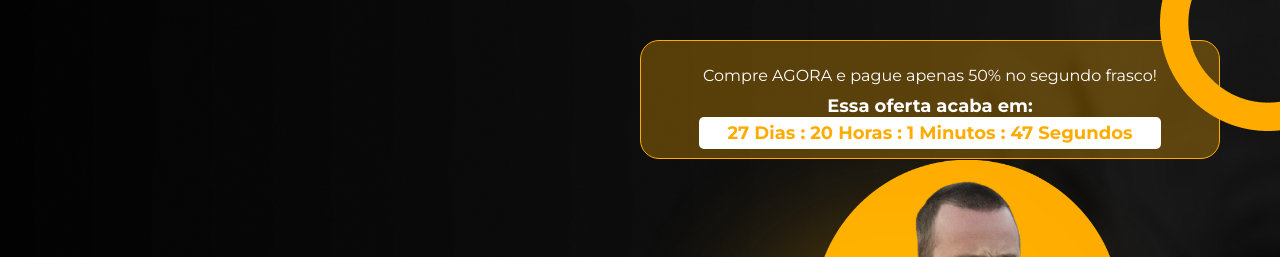
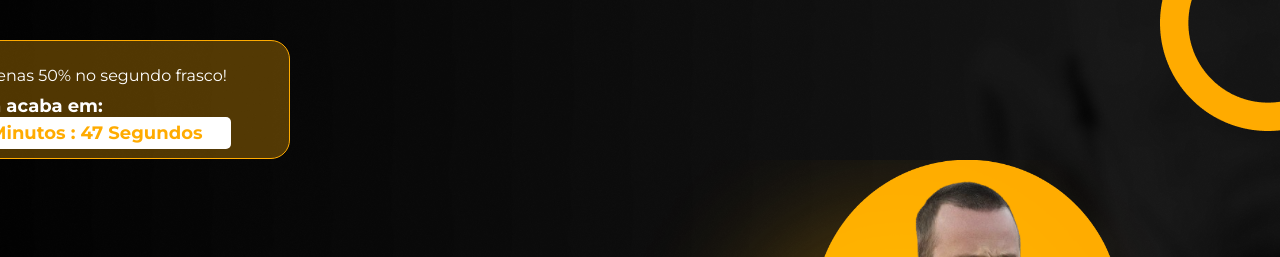
Before and after one commit to Josedev21/breaking-lading-page, a website built with Parcel: page src/index.html in a window 1280 px wide. Shown: the top 257 px of the page. Built offline with nearby package versions, Linux system fonts and the light colour scheme.

Commit message:
ajustando contador

```diff
--- a/src/styles/_components/_time.scss
+++ b/src/styles/_components/_time.scss
@@ -7,7 +7,7 @@
         border-radius: 19px;
         border: 1px solid #FFAB00;
         position: fixed;
-        left: 50%;
+        transform: translate(-50%);
         top: 40px;
         z-index: 10;
 
```
